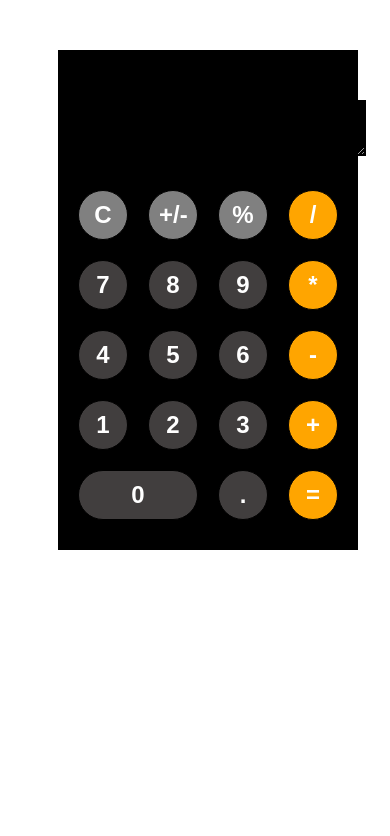
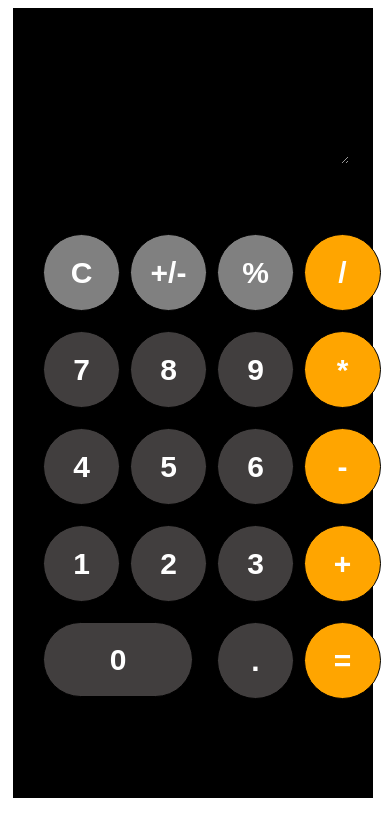
Before and after one commit to madhu1121/MadhuCalculatorProject, a plain HTML site: page index.html in a window 390 px wide. Drawn offline with Linux system fonts and the light colour scheme.

Commit message:
media query

```diff
--- a/index.html
+++ b/index.html
@@ -11,7 +11,7 @@
 
 <body>
     <section class="section">
-        <textarea name="inputField" id="inputField" cols="30" rows="3"></textarea>
+        <textarea name="inputField" id="inputField" readonly></textarea>
         <!-- <input type="number" placeholder="number" name="inputField" id="inputField"> -->
         <div class="allButtons">
             <button class="button button--special" id="clearButton" onclick="clearInput()">C</button>
--- a/styles/components/main.scss
+++ b/styles/components/main.scss
@@ -1,23 +1,23 @@
-
-.section{
+.section {
     margin: 50px;
     height: 500px;
     width: 300px;
     background-color: black;
 
-    #inputField{
+    #inputField {
         margin: 10px;
         padding: 0;
-        font-size: larger;
-        font-weight: bold;
+        font-size: 50px;
         background-color: black;
         border: 1px solid black;
         color: white;
         text-align: right;
         margin-top: 50px;
+        height: 60px;
+        width: 280px;
     }
 
-    .allButtons{
+    .allButtons {
 
         display: grid;
         grid-template-columns: 1fr 1fr 1fr 1fr;
@@ -80,7 +80,7 @@
         // #plusButton{
         //     grid-area: plus;
         // }
-        #zeroButton{
+        #zeroButton {
             grid-area: zero1;
             grid-column-start: 1;
             grid-column-end: 3;
@@ -90,6 +90,7 @@
             width: 120px;
             border-radius: 30px;
         }
+
         // #decimalButton{
         //     grid-area: decimal1;
         // }
@@ -100,3 +101,48 @@
     }
 
 }
+
+@media screen and (max-width: 550px) {
+    .section {
+        margin: 5px;
+        padding: 5px;
+        height: 780px;
+        width: 350px;
+
+        #inputField {
+            margin: 10px;
+            padding: 0;
+            font-size: 50px;
+            margin-top: 50px;
+            height: 100px;
+            width: 320px;
+        }
+
+        .allButtons {
+            margin: 20px;
+            margin-top: 50px;
+
+            .button{
+                height: 77px;
+                width: 77px;
+                margin: 5px;
+                padding: 10px;
+                margin-bottom: 15px;
+                font-weight: bolder;
+                font-size: 30px;
+                text-align: center;
+            }
+
+            #zeroButton {
+                grid-area: zero1;
+                grid-column-start: 1;
+                grid-column-end: 3;
+                grid-row-start: 5;
+                grid-row-end: 5;
+                height: 75px;
+                width: 150px;
+                border-radius: 40px;
+            }
+        }
+    }
+}
```
Also changed, not shown: styles/components/main.css, styles/style.css.
